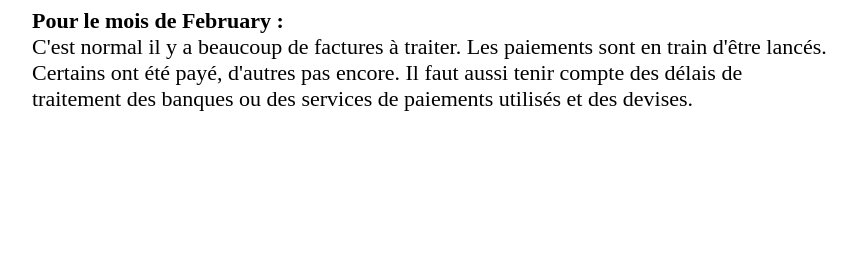
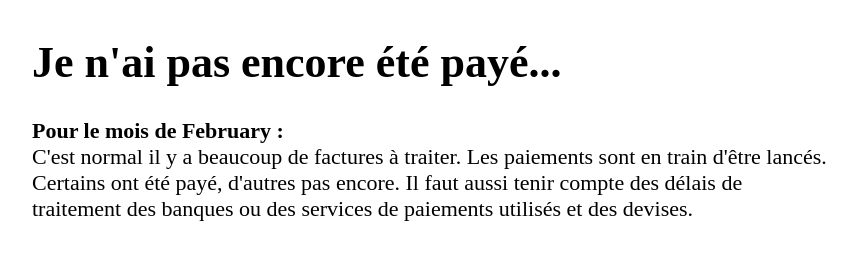
Before and after one commit to training-dev-fr/FacturationOC, a plain HTML site: page index.html in a window 1280 px wide. Shown: the whole page, without its empty margins (208-1065 px from the left). Drawn offline with Linux system fonts and the light colour scheme.

Commit message:
ajout d'un H1

```diff
--- a/index.html
+++ b/index.html
@@ -10,6 +10,7 @@
 
 <body>
     <div class="container">
+        <h1 class="title">Je n'ai pas encore été payé...</h1>
         <div class="m">
 
         </div>
```
